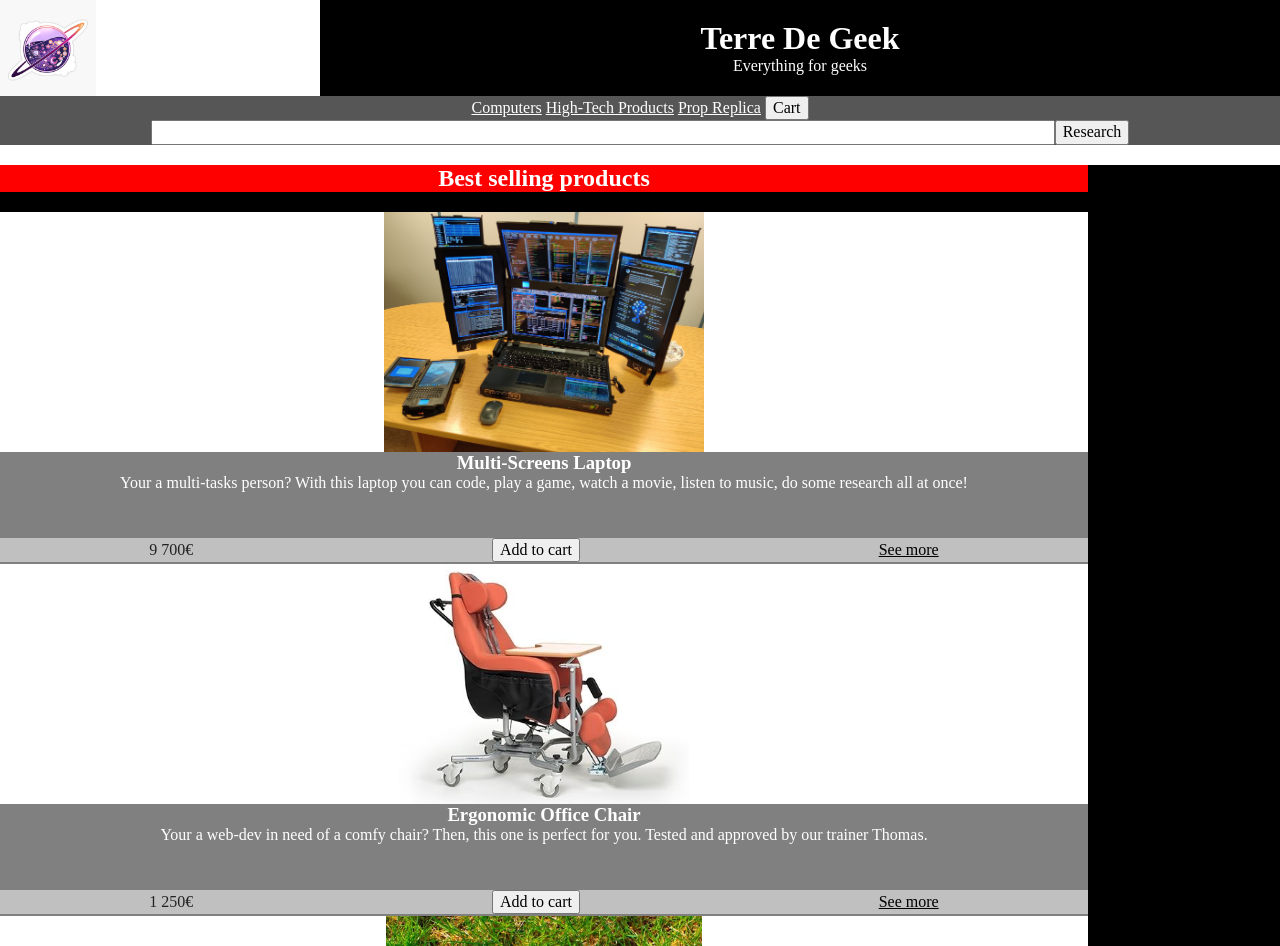
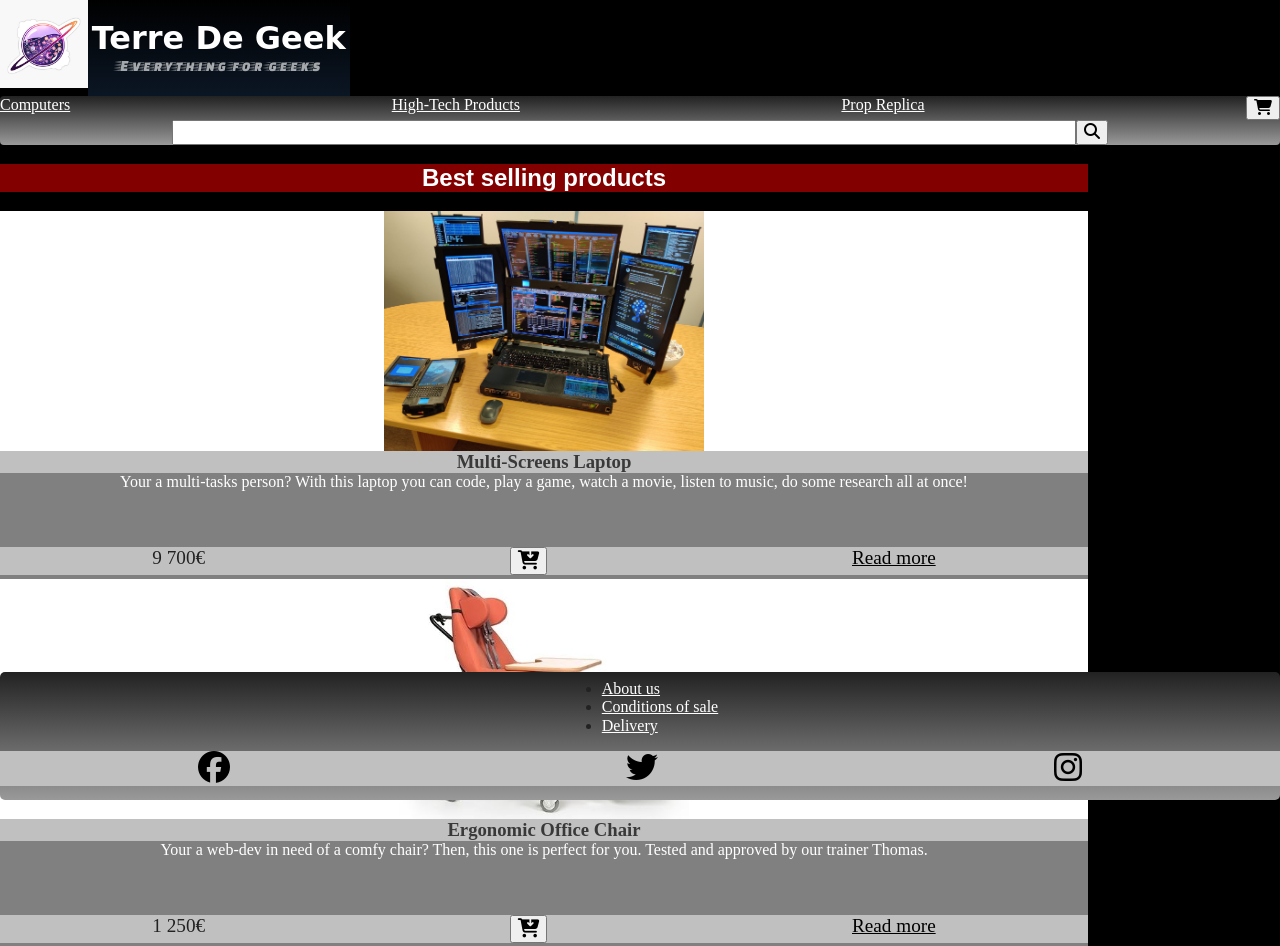
Before and after one commit to Nana-fr/TerreDeGeek, a website built with Parcel: page index.html in a window 1280 px wide. Shown: the top 946 px of the page. Built offline with nearby package versions, Linux system fonts and the light colour scheme; a web font is replaced by a local one.

Commit message:
add icons and fixed header, nav and footer

```diff
--- a/css/main.css
+++ b/css/main.css
@@ -90,13 +90,16 @@ textarea {
 header {
   height: 6em;
   display: flex;
+  position: fixed;
+  top: 0em;
+  z-index: 2;
 }
 header>aside {
-  background-color: white;
+  background-color: black;
   width: 25%;
 }
 header>section {
-  background-color: black;
+  background: linear-gradient(180deg,#000, #0b1624);
   height: 6em;
   width: 75%;
   display: flex;
@@ -104,25 +107,34 @@ header>section {
   justify-content: center;
   text-align: center;
 }
-
-header>section>h1{
+header>section>h1 {
   margin: 0;
-  color: white
+  font-family: 'Codystar', cursive;
+  color: rgb(255, 255, 255)
 }
 header>section>p {
   margin: 0;
-  color: white;
+  font-family: 'Faster One', cursive;
+  color: rgba(255, 255, 255, 0.637);
 }
 
 /* ####### nav ####### */
 
 nav {
-  background-color: rgb(87, 86, 86);
-  display: flex;
-  flex-flow: row wrap;
-  justify-content: center;
+  background: linear-gradient(180deg, #222, #999);
+  width: 100%;
+  position: fixed;
+  top: 6em;
+  z-index: 2;
+  border-radius: 4px;
 }
 
+nav>div {
+  width: 100%;
+  display: flex;
+  flex-wrap: nowrap;
+  justify-content: space-between;
+}
 .lien {
   color: white;
 }
@@ -130,6 +142,7 @@ nav {
 nav>aside {
   width: 100%;
   display: flex;
+  flex-flow: row nowrap;
   justify-content: center;
 }
 nav>aside>input{
@@ -137,22 +150,29 @@ nav>aside>input{
 }
 
 /* ####### main #######" */
-
+body {
+  background: black;
+}
 main {
-  background-color: black;
   display: flex;
   flex-direction: column;
   align-items: center;
   text-align: center;
+  margin-bottom: 17em;
 }
 main>h2 {
-  background-color: red;
+  background-color: rgba(255, 0, 0, 0.514);
+  font-family: Arial, Helvetica, sans-serif;
+  position: relative;
+  top: 6em;
   width: 85%;
   color: white
 }
 main>article {
   background-color: white;
   width: 85%;
+  position: relative;
+  top: 9em;
 }
 main>article>div>aside {
   background-color: white;
@@ -160,7 +180,7 @@ main>article>div>aside {
 }
 main>article>div>section {
   background-color:grey;
-  height: 7em;
+  height: 8em;
   display: flex;
   flex-direction: column;
 }
@@ -168,11 +188,13 @@ main>article>div>section>h3, p, .container{
   margin: 0;
 }
 main>article>div>section>h3 {
-  color: white;
+  background-color: silver;
+  color: rgb(58, 57, 57);
 }
 
 main>article>div>section>p {
   height: 4em;
+  margin-bottom: 0.6em;
   color: white;
 }
 .container {
@@ -180,7 +202,7 @@ main>article>div>section>p {
   display: flex;
   flex-wrap: nowrap;
   justify-content: space-around;
-  align-items: center;
+  font-size: 1.2em;
 }
 
 .image {
@@ -188,16 +210,36 @@ main>article>div>section>p {
   max-height: 100%;
 }
 
+
 /* ##### footer ##### */
 
 footer {
-  background-color: rgb(87, 86, 86);
+  background: linear-gradient(180deg, #222, #999);
+  height: 8em;
+  width: 100%;
+  position: fixed;
+  bottom:0em;
+  z-index: 0;
+  border-radius: 5px;
+}
+footer>div {
+  width: 100%;
   display: flex;
   flex-flow: column nowrap;
   align-items: center;
 }
+footer>div>ul {
+  margin-top: 0.5em;
+}
 .reseaux {
   background-color: silver;
+  width: 100%;
+  height: 1.1em;
+  font-size: 2em;
+  display: flex;
+  flex-flow: row nowrap;
+  justify-content: space-around;
+  align-items: center;
 }
 .lien2 {
   color: black;
--- a/css/page2.css
+++ b/css/page2.css
@@ -86,19 +86,20 @@
   /* ==========================================================================
      Author's custom styles
      ========================================================================== */
-
-/* ####### header ####### */
-
+  /* ####### header ####### */
   header {
     height: 6em;
     display: flex;
+    position: fixed;
+    top: 0em;
+    z-index: 2;
   }
   header>aside {
-    background-color: white;
+    background-color: black;
     width: 25%;
   }
   header>section {
-    background-color: black;
+    background: linear-gradient(180deg,#000, #0b1624);
     height: 6em;
     width: 75%;
     display: flex;
@@ -106,29 +107,42 @@
     justify-content: center;
     text-align: center;
   }
-  header>section>h1{
+  header>section>h1 {
     margin: 0;
-    color: white
+    font-family: 'Codystar', cursive;
+    color: rgb(255, 255, 255)
   }
   header>section>p {
     margin: 0;
-    color: white;
+    font-family: 'Faster One', cursive;
+    color: rgba(255, 255, 255, 0.637);
   }
 
   /* ####### nav ####### */
 
   nav {
-    background-color: rgb(87, 86, 86);
+    background: linear-gradient(180deg, #222, #999);
+    width: 100%;
+    position: fixed;
+    top: 6em;
+    z-index: 2;
+    border-radius: 4px;
+  }
+
+  nav>div {
+    width: 100%;
     display: flex;
-    flex-flow: row wrap;
-    justify-content: center;
+    flex-wrap: nowrap;
+    justify-content: space-between;
   }
   .lien {
     color: white;
   }
+
   nav>aside {
     width: 100%;
     display: flex;
+    flex-flow: row nowrap;
     justify-content: center;
   }
   nav>aside>input{
@@ -136,7 +150,6 @@
   }
 
   /* ####### main #######" */
-
   main {
     background-color: black;
     color: white;
@@ -146,29 +159,38 @@
     text-align: center;
   }
   main>article {
+    background-color: black;
+    position: relative;
+    top: 9em;
     width: 85%;
+    margin-bottom: 17em;
   }
-  main>article>div>section>p {
-    margin: 0;
-    padding: 1em;
+   main>article>h2 {
+    background-color: rgba(255, 0, 0, 0.514);
+    font-family: Arial, Helvetica, sans-serif;
   }
-  main>article>div>h2 {
-    background-color: red;
-  }
-  main>article>div>aside {
+
+  main>article>aside {
     background-color: white;
     height: 15em;
   }
 
-  main>article>div>section {
+  main>article>section {
       background-color: gray;
   }
+  main>article>section>p {
+    margin: 0;
+    padding: 1em;
+  }
+
   .container {
     background-color: silver;
     display: flex;
     flex-wrap: nowrap;
     justify-content: space-around;
     align-items: center;
+    height: 1.5em;
+    font-size: 1.2em;
   }
   .image {
     max-width: 100%;
@@ -178,13 +200,32 @@
   /* ##### footer ##### */
 
   footer {
-    background-color: rgb(87, 86, 86);
+    background: linear-gradient(180deg, #222, #999);
+    height: 8em;
+    width: 100%;
+    position: fixed;
+    bottom:0em;
+    z-index: 0;
+    border-radius: 5px;
+  }
+  footer>div {
+    width: 100%;
     display: flex;
     flex-flow: column nowrap;
     align-items: center;
   }
+  footer>div>ul {
+    margin-top: 0.5em;
+  }
   .reseaux {
     background-color: silver;
+    width: 100%;
+    height: 1.1em;
+    font-size: 2em;
+    display: flex;
+    flex-flow: row nowrap;
+    justify-content: space-around;
+    align-items: center;
   }
   .lien2 {
     color: black;
--- a/css/page3.css
+++ b/css/page3.css
@@ -90,13 +90,15 @@
   header {
     height: 6em;
     display: flex;
+    position: fixed;
+    z-index: 2;
   }
   header>aside {
-    background-color: white;
+    background-color: black;
     width: 25%;
   }
   header>section {
-    background-color: black;
+    background: linear-gradient(180deg,#000, #0b1624);
     height: 6em;
     width: 75%;
     display: flex;
@@ -104,25 +106,34 @@
     justify-content: center;
     text-align: center;
   }
-
-  header>section>h1{
+  header>section>h1 {
     margin: 0;
-    color: white
+    font-family: 'Codystar', cursive;
+    color: rgb(255, 255, 255)
   }
   header>section>p {
     margin: 0;
-    color: white;
+    font-family: 'Faster One', cursive;
+    color: rgba(255, 255, 255, 0.637);
   }
 
   /* ####### nav ####### */
 
   nav {
-    background-color: rgb(87, 86, 86);
-    display: flex;
-    flex-flow: row wrap;
-    justify-content: center;
+    background: linear-gradient(180deg, #222, #999);
+    width: 100%;
+    position: fixed;
+    top: 6em;
+    z-index: 2;
+    border-radius: 4px;
   }
 
+  nav>div {
+    width: 100%;
+    display: flex;
+    flex-wrap: nowrap;
+    justify-content: space-between;
+  }
   .lien {
     color: white;
   }
@@ -130,6 +141,7 @@
   nav>aside {
     width: 100%;
     display: flex;
+    flex-flow: row nowrap;
     justify-content: center;
   }
   nav>aside>input{
@@ -146,14 +158,20 @@
     align-items: center;
     text-align: center;
   }
-  main>h2 {
-    background-color: red;
+  main>article {
+    background-color: black;
+    position: relative;
+    top: 9em;
     width: 85%;
+    margin-bottom: 17em;
   }
-  main>p {
+  main>article>h2 {
+    background-color: rgba(255, 0, 0, 0.514);
+    font-family: Arial, Helvetica, sans-serif;
+  }
+  main>article>p {
     background-color: gray;
     margin: 0;
-    width: 85%;
   }
 
   .image {
@@ -164,13 +182,32 @@
   /* ##### footer ##### */
 
   footer {
-    background-color: rgb(87, 86, 86);
+    background: linear-gradient(180deg, #222, #999);
+    height: 8em;
+    width: 100%;
+    position: fixed;
+    bottom:0em;
+    z-index: 0;
+    border-radius: 5px;
+  }
+  footer>div {
+    width: 100%;
     display: flex;
     flex-flow: column nowrap;
     align-items: center;
   }
+  footer>div>ul {
+    margin-top: 0.5em;
+  }
   .reseaux {
     background-color: silver;
+    width: 100%;
+    height: 1.1em;
+    font-size: 2em;
+    display: flex;
+    flex-flow: row nowrap;
+    justify-content: space-around;
+    align-items: center;
   }
   .lien2 {
     color: black;
--- a/index.html
+++ b/index.html
@@ -15,6 +15,10 @@
   <link rel="stylesheet" href="css/main.css">
 
   <meta name="theme-color" content="#fafafa">
+  <script src="https://kit.fontawesome.com/1911e49993.js" crossorigin="anonymous"></script>
+  <link rel="preconnect" href="https://fonts.googleapis.com">
+  <link rel="preconnect" href="https://fonts.gstatic.com" crossorigin>
+  <link href="https://fonts.googleapis.com/css2?family=Codystar&family=Faster+One&display=swap" rel="stylesheet">
 </head>
 
 <body>
@@ -36,11 +40,11 @@
   <a class="lien" href="#">Computers</a>
   <a class="lien" href="#">High-Tech Products</a>
   <a class="lien" href="#">Prop Replica</a>
-  <button>Cart</button>
+  <button><i class="fas fa-shopping-cart"></i></button>
   </div>
   <aside>
     <input type="text">
-    <button>Research</button>
+    <button><i class="fas fa-search"></i></button>
   </aside>
 </nav>
 
@@ -58,8 +62,8 @@
         <p>Your a multi-tasks person? With this laptop you can code, play a game, watch a movie, listen to music, do some research all at once!</p>
         <div class="container">
           <p>9 700€</p>
-          <button>Add to cart</button>
-          <a class="lien2" href="page2.html">See more</a>
+          <button><i class="fas fa-cart-arrow-down"></i></button>
+          <a class="lien2" href="page2.html">Read more</a>
         </div>
       </section>
     </div>
@@ -75,8 +79,8 @@
         <p>Your a web-dev in need of a comfy chair? Then, this one is perfect for you. Tested and approved by our trainer Thomas.</p>
         <div class="container">
           <p>1 250€</p>
-          <button>Add to cart</button>
-          <a class="lien2" href="#">See more</a>
+          <button><i class="fas fa-cart-arrow-down"></i></button>
+          <a class="lien2" href="#">Read more</a>
         </div>
       </section>
     </div>
@@ -92,8 +96,8 @@
         <p>Need a safe place to hide your backup key? Then, this product is for you. Note: If you have a dog be careful to not pick the wrong one.</p>
         <div class="container">
           <p>15€</p>
-          <button>Add to cart</button>
-          <a class="lien2" href="#">See more</a>
+          <button><i class="fas fa-cart-arrow-down"></i></button>
+          <a class="lien2" href="#">Read more</a>
         </div>
       </section>
     </div>
@@ -109,9 +113,9 @@
       <li><a class="lien" href="#">Delivery</a></li>
       </ul>
       <div class="reseaux">
-        <a class="lien2" href="#">Facebook</a>
-        <a class="lien2" href="#">Twitter</a>
-        <a class="lien2" href="#">Instagram</a>
+        <a class="lien2" href="#"><i class="fab fa-facebook"></i></a>
+        <a class="lien2" href="#"><i class="fab fa-twitter"></i></a>
+        <a class="lien2" href="#"><i class="fab fa-instagram"></i></a>
       </div>
     </div>
   </footer>
```
Also changed, not shown: page2.html (+11 -9 lines), page3.html (+16 -10 lines).
